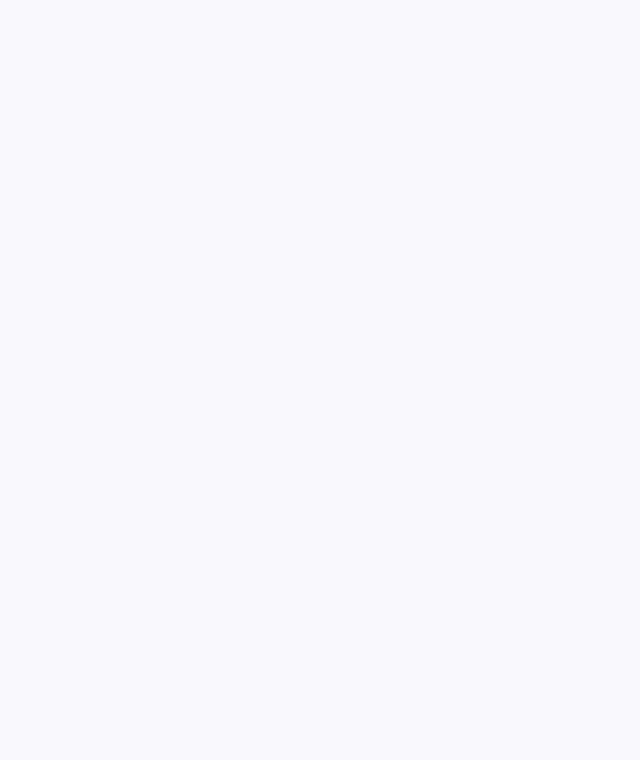
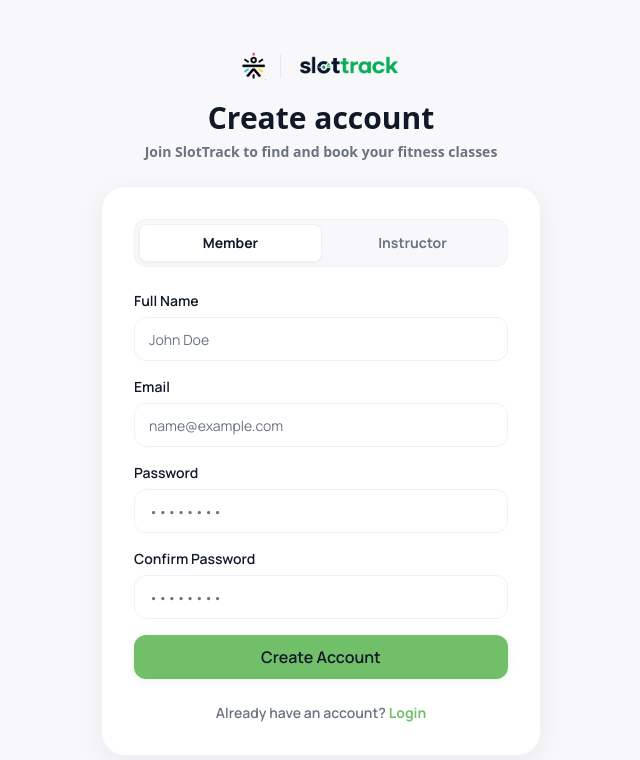
Before and after one commit to kalviumcommunity/S115-0726-Byte3-Fullstack-nextJS--SlotTrack, a Next.js app: page /register in a window 1280 px wide. Shown: the top 760 px of the page, without its empty margins (319-959 px from the left). Built offline with nearby package versions, Linux system fonts and the light colour scheme.

Commit message:
Added login page

```diff
--- a/app/(auth)/layout.tsx
+++ b/app/(auth)/layout.tsx
@@ -5,6 +5,11 @@
 }: {
   children: React.ReactNode;
 }) {
-  // TODO: Centered layout for auth forms (Login, Register).
-  return <>{children}</>;
+  return (
+    <div className="min-h-screen bg-[#F8F8FA] flex flex-col items-center justify-center py-12 px-4 sm:px-6 lg:px-8 font-manrope">
+      <div className="w-full max-w-[440px]">
+        {children}
+      </div>
+    </div>
+  );
 }
--- a/app/(auth)/login/page.tsx
+++ b/app/(auth)/login/page.tsx
@@ -1,6 +1,78 @@
-import React from "react";
+"use client";
+
+import React, { useState } from "react";
+import { useRouter } from "next/navigation";
+import Link from "next/link";
+import Card from "@/app/components/ui/Card";
+import Input from "@/app/components/ui/Input";
+import Button from "@/app/components/ui/Button";
+import Logo from "@/app/components/navigation/Logo";
 
 export default function LoginPage() {
-  // TODO: Display login page containing Email, Password, Remember Me, and Login form.
-  return <></>;
+  const router = useRouter();
+  const [email, setEmail] = useState("");
+  const [password, setPassword] = useState("");
+
+  const handleLogin = (e: React.FormEvent) => {
+    e.preventDefault();
+    // TODO: Replace with backend authentication (JWT/Auth.js)
+    router.replace("/dashboard");
+  };
+
+  return (
+    <div className="space-y-6 animate-fade-in">
+      <div className="flex flex-col items-center justify-center text-center">
+        <div className="mb-4">
+          <Logo />
+        </div>
+        <h2 className="font-sans font-extrabold text-2xl md:text-3xl text-text-primary mb-1.5">
+          Welcome back
+        </h2>
+        <p className="font-sans text-sm font-semibold text-text-secondary">
+          Login to your SlotTrack account to explore classes
+        </p>
+      </div>
+
+      <Card className="p-8">
+        <form onSubmit={handleLogin} className="space-y-4">
+          <Input
+            label="Email"
+            type="email"
+            id="email"
+            placeholder="name@example.com"
+            value={email}
+            onChange={(e) => setEmail(e.target.value)}
+            required
+          />
+
+          <Input
+            label="Password"
+            type="password"
+            id="password"
+            placeholder="••••••••"
+            value={password}
+            onChange={(e) => setPassword(e.target.value)}
+            required
+          />
+
+          <div className="flex justify-between items-center text-xs font-bold text-text-secondary">
+            <span className="cursor-pointer hover:text-text-primary">
+              Forgot password?
+            </span>
+          </div>
+
+          <Button type="submit" variant="primary" className="w-full text-base font-bold py-3">
+            Login
+          </Button>
+        </form>
+
+        <div className="mt-6 text-center text-sm font-semibold text-text-secondary">
+          Don't have an account?{" "}
+          <Link href="/register" className="text-primary hover:underline font-bold">
+            Sign Up
+          </Link>
+        </div>
+      </Card>
+    </div>
+  );
 }
--- a/app/(auth)/register/page.tsx
+++ b/app/(auth)/register/page.tsx
@@ -1,6 +1,138 @@
-import React from "react";
+"use client";
+
+import React, { useState } from "react";
+import { useRouter } from "next/navigation";
+import Link from "next/link";
+import Card from "@/app/components/ui/Card";
+import Input from "@/app/components/ui/Input";
+import Button from "@/app/components/ui/Button";
+import Logo from "@/app/components/navigation/Logo";
 
 export default function RegisterPage() {
-  // TODO: Display register page containing Name, Email, Password, and Confirm Password fields.
-  return <></>;
+  const router = useRouter();
+  const [role, setRole] = useState<"member" | "admin">("member");
+  const [fullName, setFullName] = useState("");
+  const [email, setEmail] = useState("");
+  const [employeeId, setEmployeeId] = useState("");
+  const [password, setPassword] = useState("");
+  const [confirmPassword, setConfirmPassword] = useState("");
+
+  const handleRegister = (e: React.FormEvent) => {
+    e.preventDefault();
+    // TODO: Replace with backend authentication
+    router.replace("/dashboard");
+  };
+
+  return (
+    <div className="space-y-6 animate-fade-in">
+      <div className="flex flex-col items-center justify-center text-center">
+        <div className="mb-4">
+          <Logo />
+        </div>
+        <h2 className="font-sans font-extrabold text-2xl md:text-3xl text-text-primary mb-1.5">
+          Create account
+        </h2>
+        <p className="font-sans text-sm font-semibold text-text-secondary">
+          Join SlotTrack to find and book your fitness classes
+        </p>
+      </div>
+
+      <Card className="p-8">
+        {/* Role Toggle Tabs */}
+        <div className="flex p-1 bg-[#F8F8FA] rounded-input border border-border mb-6">
+          <button
+            type="button"
+            onClick={() => {
+              setRole("member");
+            }}
+            className={`flex-1 py-2 text-sm font-bold rounded-lg transition-all cursor-pointer select-none text-center ${
+              role === "member"
+                ? "bg-white text-text-primary shadow-xs border border-border"
+                : "text-text-secondary hover:text-text-primary"
+            }`}
+          >
+            Member
+          </button>
+          <button
+            type="button"
+            onClick={() => {
+              setRole("admin");
+            }}
+            className={`flex-1 py-2 text-sm font-bold rounded-lg transition-all cursor-pointer select-none text-center ${
+              role === "admin"
+                ? "bg-white text-text-primary shadow-xs border border-border"
+                : "text-text-secondary hover:text-text-primary"
+            }`}
+          >
+            Instructor
+          </button>
+        </div>
+
+        <form onSubmit={handleRegister} className="space-y-4">
+          <Input
+            label="Full Name"
+            type="text"
+            id="fullName"
+            placeholder="John Doe"
+            value={fullName}
+            onChange={(e) => setFullName(e.target.value)}
+            required
+          />
+
+          <Input
+            label="Email"
+            type="email"
+            id="email"
+            placeholder="name@example.com"
+            value={email}
+            onChange={(e) => setEmail(e.target.value)}
+            required
+          />
+
+          {role === "admin" && (
+            <Input
+              label="Employee ID"
+              type="text"
+              id="employeeId"
+              placeholder="EMP-12345"
+              value={employeeId}
+              onChange={(e) => setEmployeeId(e.target.value)}
+              required
+            />
+          )}
+
+          <Input
+            label="Password"
+            type="password"
+            id="password"
+            placeholder="••••••••"
+            value={password}
+            onChange={(e) => setPassword(e.target.value)}
+            required
+          />
+
+          <Input
+            label="Confirm Password"
+            type="password"
+            id="confirmPassword"
+            placeholder="••••••••"
+            value={confirmPassword}
+            onChange={(e) => setConfirmPassword(e.target.value)}
+            required
+          />
+
+          <Button type="submit" variant="primary" className="w-full text-base font-bold py-3">
+            Create Account
+          </Button>
+        </form>
+
+        <div className="mt-6 text-center text-sm font-semibold text-text-secondary">
+          Already have an account?{" "}
+          <Link href="/login" className="text-primary hover:underline font-bold">
+            Login
+          </Link>
+        </div>
+      </Card>
+    </div>
+  );
 }
--- a/app/components/profile/ProfileDrawer.tsx
+++ b/app/components/profile/ProfileDrawer.tsx
@@ -66,6 +66,7 @@
           <button
             onClick={() => {
               onClose();
+              window.location.href = "/login";
             }}
             className="flex-1 flex items-center justify-center gap-2 px-4 py-3 bg-danger/10 text-danger rounded-input hover:bg-danger/20 transition-all duration-200 font-bold text-sm cursor-pointer"
           >
--- a/app/page.tsx
+++ b/app/page.tsx
@@ -1,5 +1,5 @@
 import { redirect } from "next/navigation";
 
 export default function Home() {
-  redirect("/dashboard");
+  redirect("/login");
 }
```
